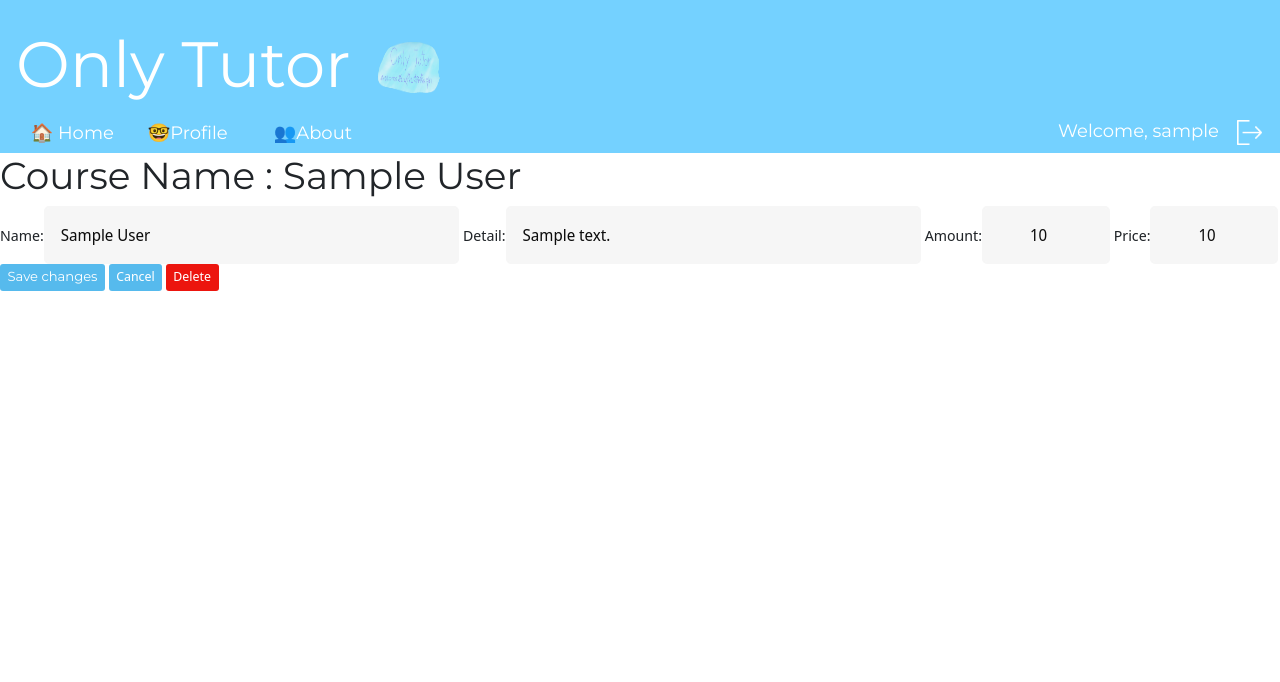
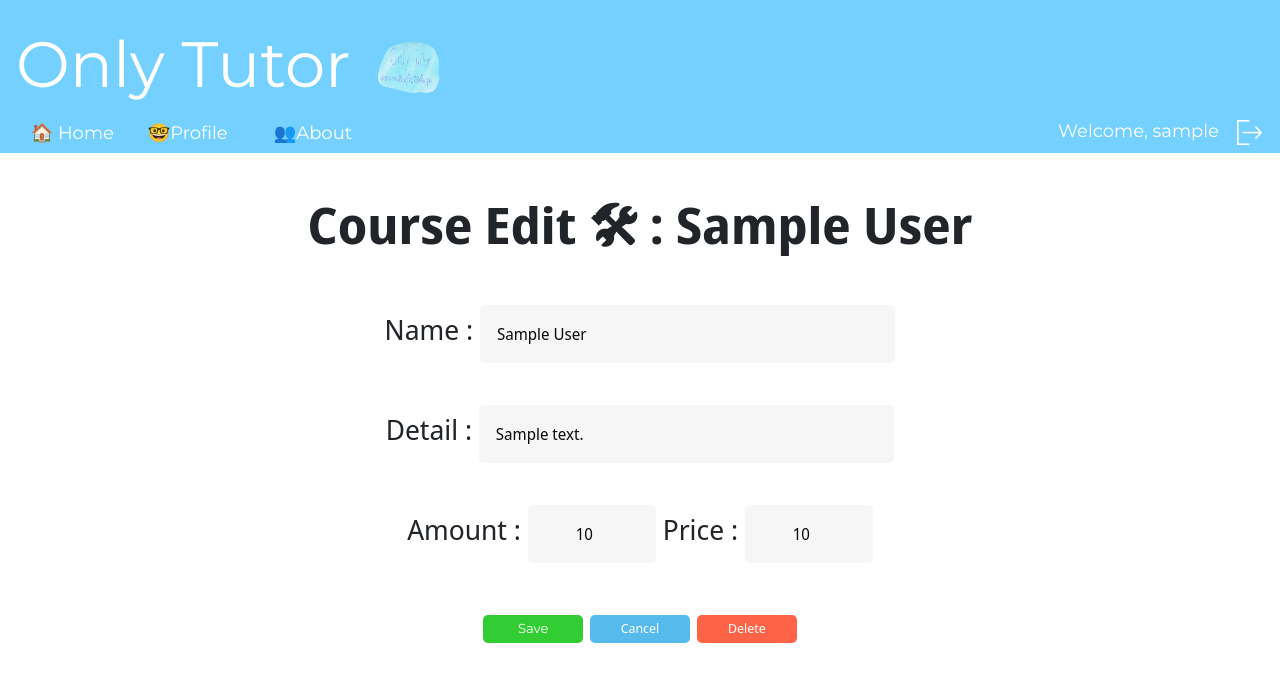
Before and after one commit to 6210612609/projectX, a Django app: page /tutors/course/1/update in a window 1280 px wide. Shown: the top 682 px of the page. Run offline with Django 3.2, Linux system fonts and the light colour scheme; a user stored in the database is signed in; tables that the repository leaves empty hold one stand-in row (values such as "Sample post").

Commit message:
edit course_update_form.html

```diff
--- a/proX/users/templates/tutors/course_update_form.html
+++ b/proX/users/templates/tutors/course_update_form.html
@@ -1,19 +1,27 @@
 {% extends "main/layout.html" %}
+<style>
 
+</style>
 {% block profile %}
 <a href="{% url 't_profile' %}" class="w3-bar-item w3-button w3-hide-small w3-padding-large w3-hover-white"style="margin-left:-18.5em;">&#129299;Profile</a>
 {% endblock %}
 
 
 {% block content %}
-<h1>Course Name : {{ owners.name }}</h1>
-
-
+<div style="text-align:center;font-size:28px;">
+<br>
+<h4 style="font-size:50px;"><b>Course Edit &#128736; : {{ object.name }} </b></h4>
+<br>
 <form method="post" novalidate>
         {% csrf_token %}
-        {{ form }}
-    <button type="submit" style="color: #ffffff; background-color: #56baed; border: #dddddd;" class="btn btn-primary btn-sm ">Save changes</button>
-    <a href="{% url 't_home' %}"  style="color: #ffffff; background-color: #56baed; border: #dddddd;" class="btn btn-primary btn-sm ">Cancel</a>
-    <a href="{% url 'course_delete' owners.pk %}" style="color: #ffffff; background-color: #ec150e; border: #dddddd;" class="btn btn-primary btn-sm " >Delete</a>
+        Name : {{ form.name }}<br><br>
+        Detail : {{ form.detail }}<br><br>
+        Amount : {{ form.amount }}
+        Price : {{ form.price }}<br>
+    <br>
+    <button type="submit" style="width:100px;border-radius: 5px 5px 5px 5px;color: #ffffff; background-color: #32CD32; border: #dddddd;" class="btn btn-primary btn-sm ">Save</button>
+    <a href="{% url 't_home' %}"  style="width:100px;border-radius: 5px 5px 5px 5px;color: #ffffff; background-color: #56baed; border: #dddddd;" class="btn btn-primary btn-sm ">Cancel</a>
+    <a href="{% url 'course_delete' owners.pk %}" style="width:100px;border-radius: 5px 5px 5px 5px;color: #ffffff; background-color: #FF6347; border: #dddddd;" class="btn btn-primary btn-sm " >Delete</a>
 </form>
+</div>
 {% endblock %}
```
